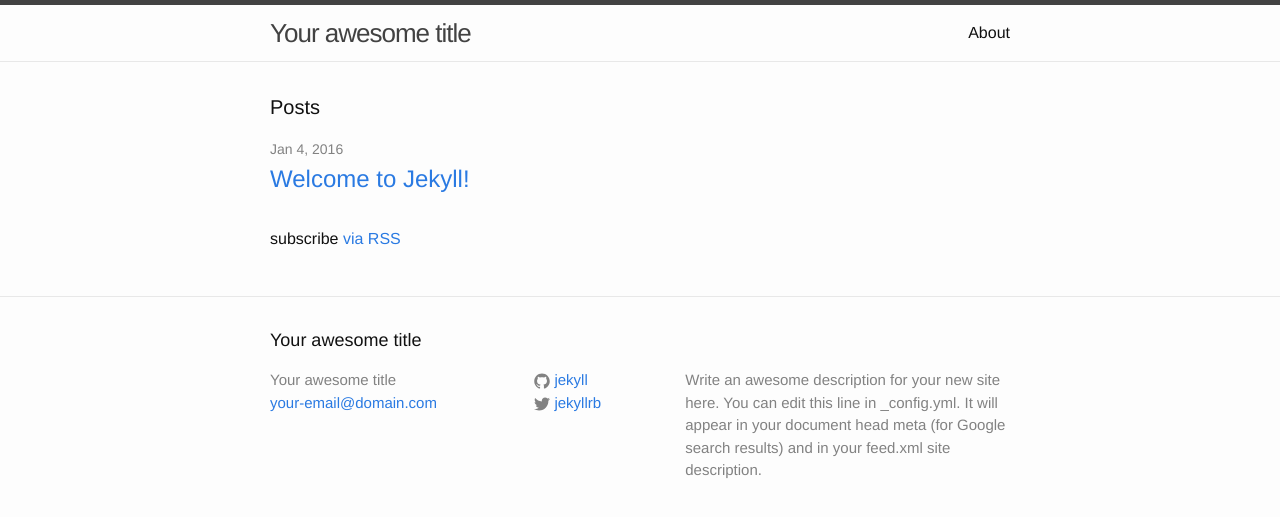
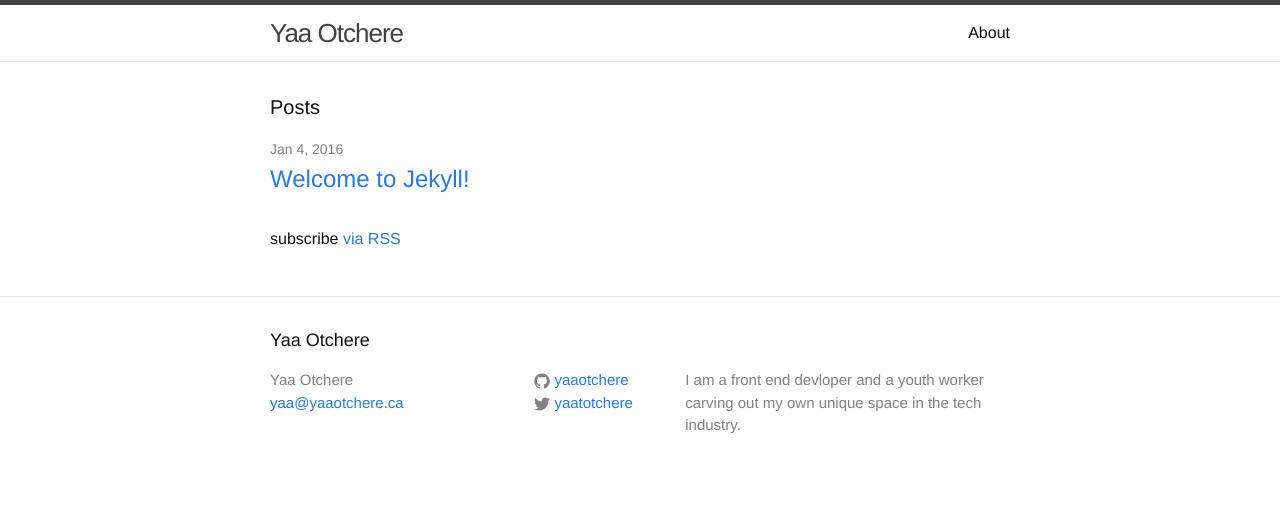
Before and after one commit to yaaotchere/blog, a Jekyll site: the page built from index.html, in a window 1280 px wide. Shown: the top 517 px of the page. Built offline with Jekyll 4.4.1, drawn with Linux system fonts in a browser that asks for light colours.

Commit message:
updated my contact info

```diff
--- a/_config.yml
+++ b/_config.yml
@@ -6,16 +6,14 @@
 # 'jekyll serve'. If you change this file, please restart the server process.
 
 # Site settings
-title: Your awesome title
-email: your-email@domain.com
+title: Yaa Otchere
+email: yaa@yaaotchere.ca
 description: > # this means to ignore newlines until "baseurl:"
-  Write an awesome description for your new site here. You can edit this
-  line in _config.yml. It will appear in your document head meta (for
-  Google search results) and in your feed.xml site description.
+  I am a front end devloper and a youth worker carving out my own unique space in the tech industry.
 baseurl: "" # the subpath of your site, e.g. /blog
-url: "http://yourdomain.com" # the base hostname & protocol for your site
-twitter_username: jekyllrb
-github_username:  jekyll
+url: "http://yaaotchere.github.io/blog" # the base hostname & protocol for your site
+twitter_username: yaatotchere
+github_username:  yaaotchere
 
 # Build settings
 markdown: kramdown
```
